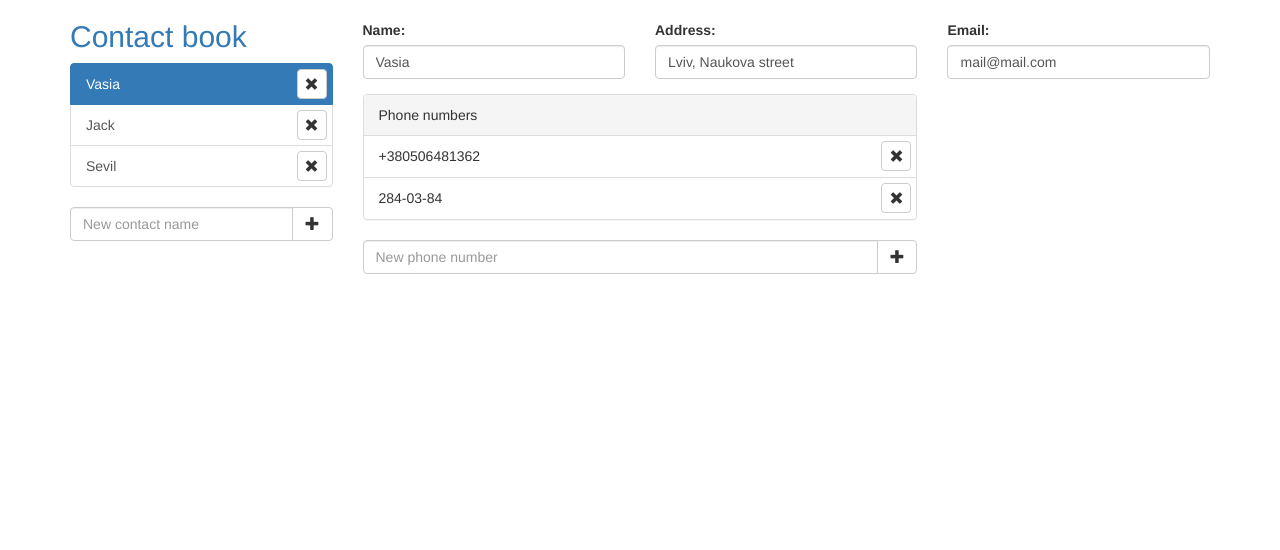
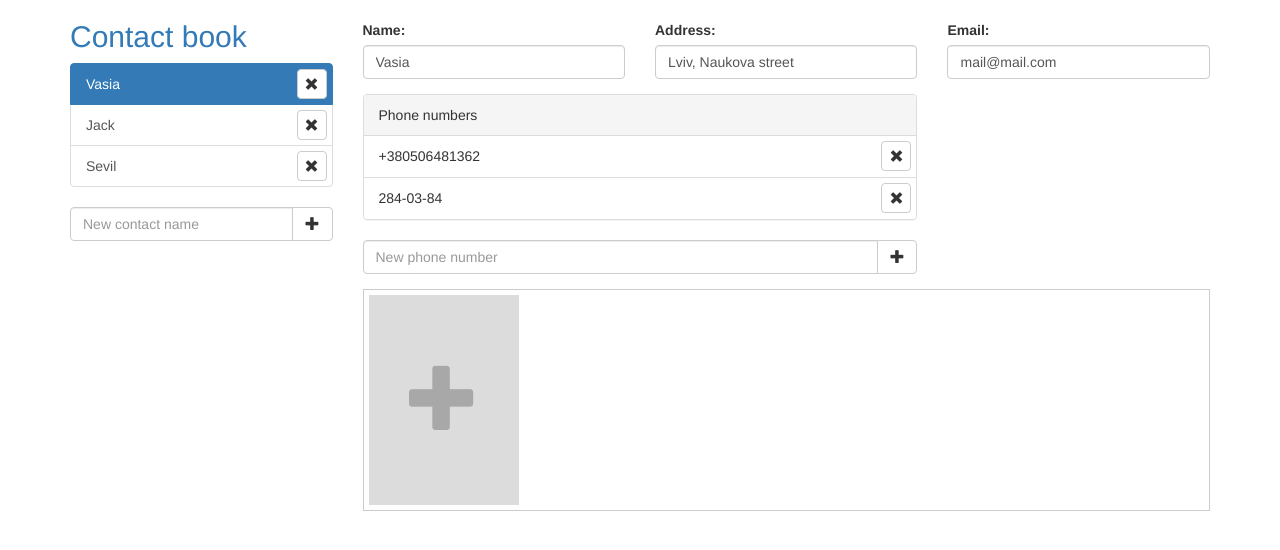
Before and after one commit to DanyloKiral/ContactBookNg, an Angular app: page /contact/1 in a window 1280 px wide. Shown: the top 550 px of the page. Built offline with nearby package versions, Linux system fonts and the light colour scheme.

Commit message:
Added image manager

```diff
--- a/src/app/app.module.ts
+++ b/src/app/app.module.ts
@@ -8,6 +8,7 @@ import { ContactsListComponent } from './contacts-list/contacts-list.component';
 import { ContactDetailsComponent } from './contact-details/contact-details.component';
 import { ContactsService } from './services/contacts.service';
 import { HomeComponent } from './home/home.component';
+import { ImagesManagerComponent } from './images-manager/images-manager.component';
 
 
 @NgModule({
@@ -15,7 +16,8 @@ import { HomeComponent } from './home/home.component';
     AppComponent,
     ContactsListComponent,
     ContactDetailsComponent,
-    HomeComponent
+    HomeComponent,
+    ImagesManagerComponent
 ],
   imports: [
     BrowserModule,
--- a/src/app/contact-details/contact-details.component.css
+++ b/src/app/contact-details/contact-details.component.css
@@ -0,0 +1,3 @@
+.images-row {
+    padding-top: 15px;
+}
--- a/src/app/contact-details/contact-details.component.html
+++ b/src/app/contact-details/contact-details.component.html
@@ -4,7 +4,7 @@
       <div class="form-group">
         <label>Name: </label>
         <input class="form-control" type="text" maxlength="20" placeholder="Name"
-          [(ngModel)]="contact.name" (change)="nameChanged()" />
+          [(ngModel)]="contact.name" />
       </div>
     </div>
     <div class="col-sm-4">
@@ -52,6 +52,11 @@
             </div>
         </div>
   </div>
+  <div class="row images-row">
+    <div class="col-sm-12">
+      <app-images-manager [(images)]="contact.images"></app-images-manager>
+    </div>
+  </div>
 </div>
 <div *ngIf="!isValid">
   <div>No such contact exist!</div>
--- a/src/app/contact-details/contact-details.component.ts
+++ b/src/app/contact-details/contact-details.component.ts
@@ -35,7 +35,9 @@ export class ContactDetailsComponent implements OnInit, OnDestroy {
   }
 
   addNewNumber(newNumber) {
-    this.contact.numbers.push(newNumber);
+    if (newNumber) {
+      this.contact.numbers.push(newNumber);
+    }
   }
 
   ngOnDestroy() {
--- a/src/app/contacts-list/contacts-list.component.ts
+++ b/src/app/contacts-list/contacts-list.component.ts
@@ -22,11 +22,13 @@ export class ContactsListComponent implements OnInit {
   }
 
   addNewContact(name) {
-    const newContact = new Contact();
-    newContact.name = name;
-    const newId = this._contactsService.addNewContact(newContact);
-    this.contacts = this._contactsService.getContacts();
-    this.router.navigateByUrl('/contact/' + newId);
+    if (name) {
+      const newContact = new Contact();
+      newContact.name = name;
+      const newId = this._contactsService.addNewContact(newContact);
+      this.contacts = this._contactsService.getContacts();
+      this.router.navigateByUrl('/contact/' + newId);
+    }
   }
 
   removeContact(id) {
--- /dev/null
+++ b/src/app/images-manager/images-manager.component.css
@@ -0,0 +1,38 @@
+.contact-image-thumbnail {
+    height: 200px !important;
+}
+
+.images-list-item {
+    display: inline-block;
+    padding-right: 5px;
+    min-height: 210px;
+}
+
+.images-manager-wrapper {
+    min-height: 210px;
+    width: 100%;
+    border: 1px solid #ccc;
+    padding: 5px;
+}
+
+.new-image-item {
+    background-color: gainsboro;
+    width: 150px;
+    cursor: pointer;
+    text-align: center;
+}
+
+.new-image-item:hover {
+    background-color: #ccc;
+}
+
+.new-image-item:hover span.glyphicon {
+    opacity: 0.4;
+}
+
+.new-image-item span.glyphicon {
+    font-size: 70px;
+    opacity: 0.3;
+    line-height: 200px;
+    left: 3px;
+}
--- /dev/null
+++ b/src/app/images-manager/images-manager.component.html
@@ -0,0 +1,17 @@
+<div class="images-manager-wrapper">
+  <input type="file" class="hidden" accept="image/*" #fileInput
+    (change)="addNewImage(fileInput.files); fileInput.value = '';" />
+  <div class="hidden">
+    <button class="btn btn-primary" (click)="fileInput.click()">
+      Add images
+    </button>
+  </div>
+  <div class="images-list">
+    <div *ngFor="let image of images" class="images-list-item">
+      <img [src]="image" class="contact-image-thumbnail img-thumbnail" alt="Contact image" />
+    </div>
+    <div class="images-list-item new-image-item" (click)="fileInput.click()">
+        <span class="glyphicon glyphicon-plus" aria-hidden="true"></span>
+    </div>
+  </div>
+</div>
--- /dev/null
+++ b/src/app/images-manager/images-manager.component.ts
@@ -0,0 +1,33 @@
+import { Component, EventEmitter, Input, OnInit, Output } from '@angular/core';
+import { DoCheck } from '@angular/core/src/metadata/lifecycle_hooks';
+
+@Component({
+  moduleId: module.id,
+  selector: 'app-images-manager',
+  templateUrl: 'images-manager.component.html',
+  styleUrls: ['images-manager.component.css']
+})
+export class ImagesManagerComponent implements OnInit, DoCheck {
+  @Input() images: string[];
+  @Output() imagesChange = new EventEmitter();
+
+  ngDoCheck() {
+    this.imagesChange.next(this.images);
+  }
+
+  addNewImage(files) {
+    if (files && files.length > 0) {
+      const images = this.images;
+      const file: File = files[0];
+      const myReader: FileReader = new FileReader();
+      myReader.onloadend = (e) => {
+        console.log(myReader.result);
+        images.push(myReader.result);
+      };
+      myReader.readAsDataURL(file);
+    }
+  }
+
+  ngOnInit() {
+  }
+}
--- a/src/app/models/Contact.ts
+++ b/src/app/models/Contact.ts
@@ -2,6 +2,7 @@ export class Contact {
     id: number;
     name: string;
     numbers: string[] = [];
+    images: string[] = [];
     address: string;
     email: string;
 }
--- a/src/app/services/contacts.service.ts
+++ b/src/app/services/contacts.service.ts
@@ -7,9 +7,12 @@ export class ContactsService {
     contacts: Contact[];
     constructor() {
         this.contacts = [
-            { id: 1, name: 'Vasia', numbers: ['+380506481362', '284-03-84'], email: 'mail@mail.com', address: 'Lviv, Naukova street' },
-            { id: 2, name: 'Jack', numbers: [], email: 'mail4@mail.ua', address: '' },
-            { id: 3, name: 'Sevil', numbers: ['+79067356145'], email: '', address: 'Lviv, Ukraine' }
+            { id: 1, name: 'Vasia', numbers: ['+380506481362', '284-03-84'],
+                email: 'mail@mail.com', address: 'Lviv, Naukova street', images: [] },
+            { id: 2, name: 'Jack', numbers: [], email: 'mail4@mail.ua', address: '',
+                images: [] },
+            { id: 3, name: 'Sevil', numbers: ['+79067356145'], email: '', address: 'Lviv, Ukraine',
+                images: [] }
           ];
      }
 
```
Also changed, not shown: 1 other file (tests, documents, lock files or other folders).
